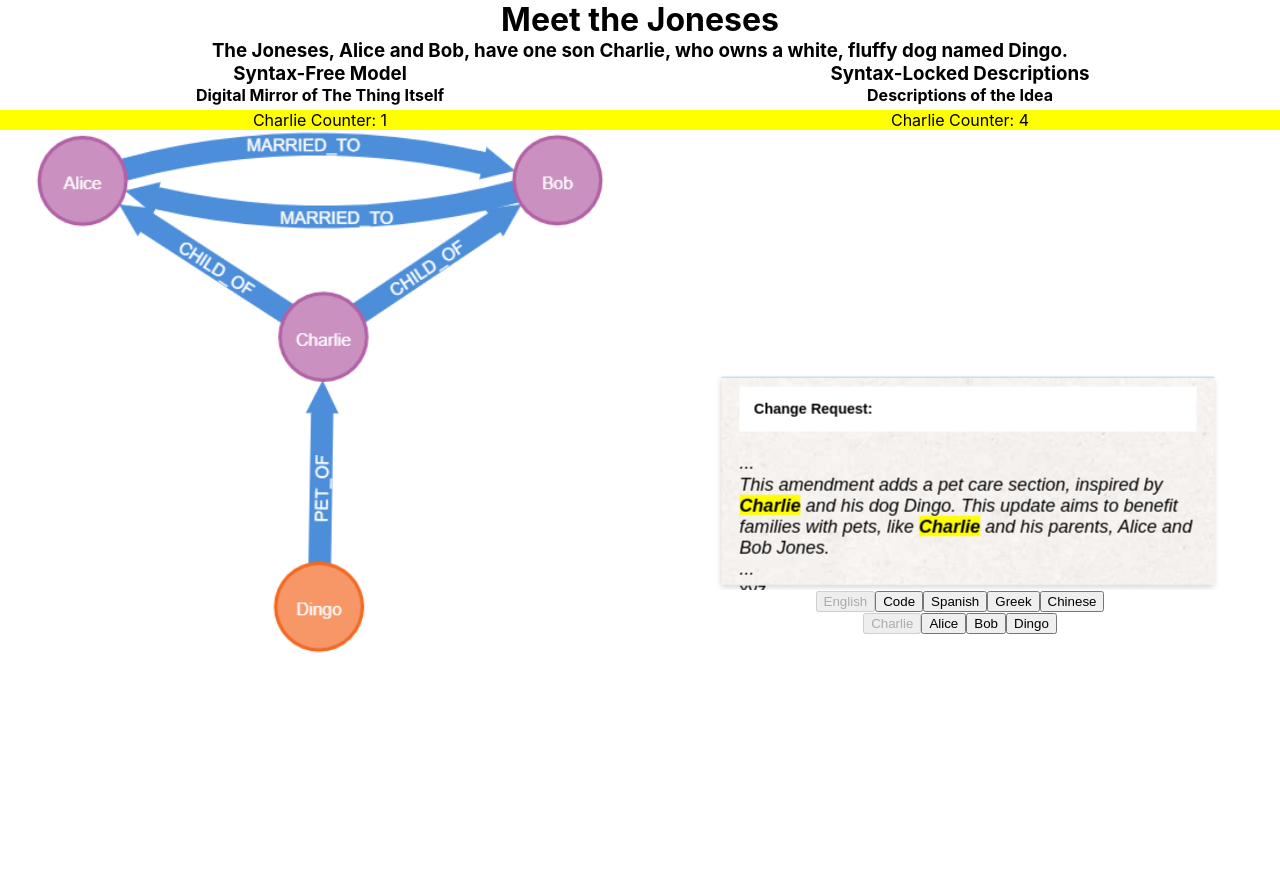
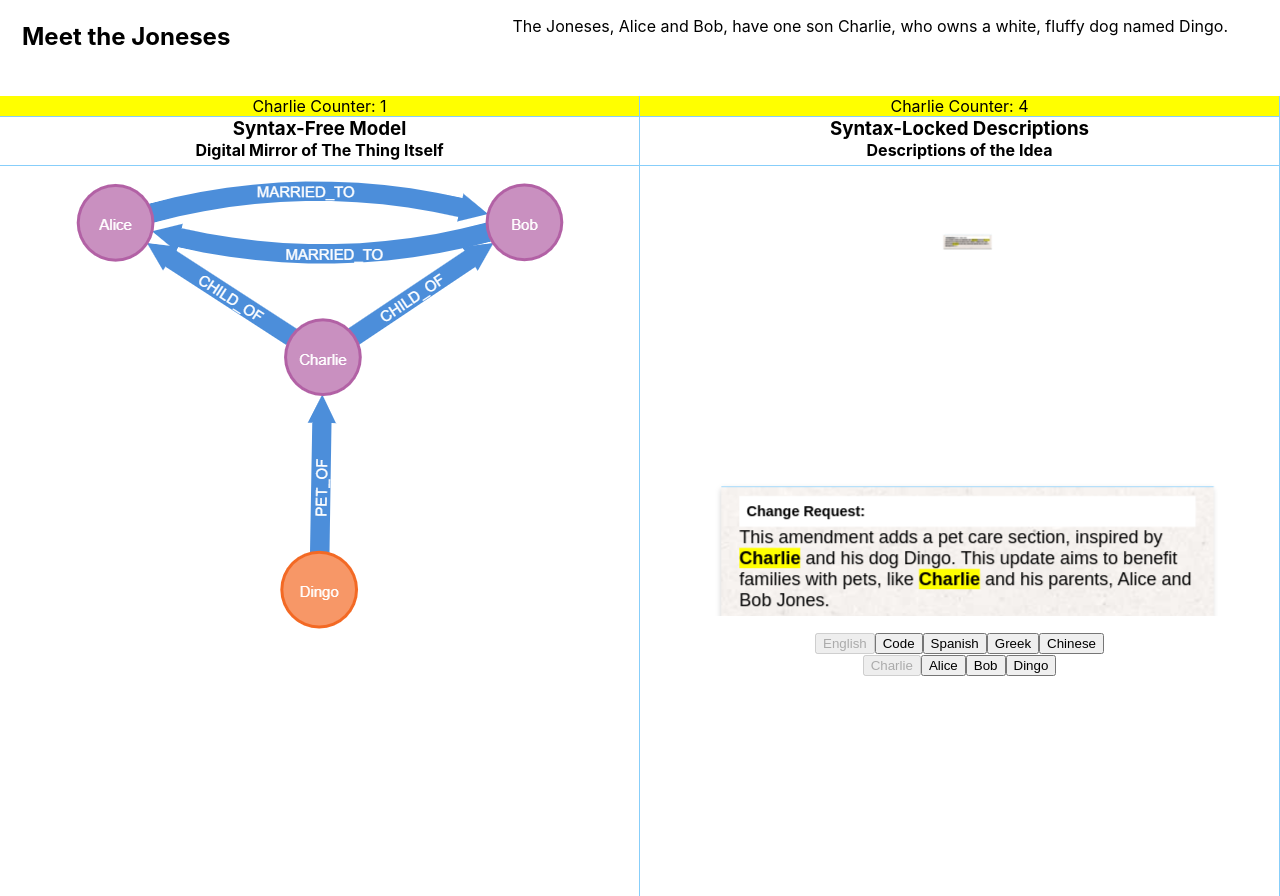
Before and after one commit to eejai42/syntax-free-vs-locked, a React (Create React App) app in the folder the-joneses/MartiniGlassScrollingSyntax/martini-scroller-app/: page / in a window 1280 px wide. Before the commit the page ends 862 px from the top, so only its background shows below. Built offline with nearby package versions, Linux system fonts and the light colour scheme.

Commit message:
Getting closer.

```diff
--- a/the-joneses/MartiniGlassScrollingSyntax/martini-scroller-app/public/data.json
+++ b/the-joneses/MartiniGlassScrollingSyntax/martini-scroller-app/public/data.json
@@ -106,6 +106,7 @@
           "English": {
             "text-align": "left",
             "english_text": "The Joneses, Alice and Bob, have one son Charlie, who owns a white, fluffy dog named Dingo.",
+            "max-height": "10em",
             "variations": [
               "Project Proposal: \nOur project focuses on the dynamic between Charlie and his pet Dingo, a white, fluffy dog. It will also include interactions with his parents, Alice and Bob Jones, to provide a complete family perspective.",
               "Statement of Work - SOW 1033: \nThe work involves enhancing the living space for Charlie and Dingo, his white and fluffy canine. Additionally, the needs of Charlie's parents, Alice and Bob Jones, will be addressed.",
@@ -119,9 +120,9 @@
           },
           "Code": {
             "font-family": "'Courier New', monospace",
-            "font-size": "15px",
+            "font-size": "1.2em",
             "text-align": "left",
-            "min-height": "15em",
+            "min-height": "10em",
             "variations": [
               "Unity Game Initialization: \npublic class GameInitialization : MonoBehaviour { \n  void Start() { \n    ... \n    Debug.Log(\"Family initialized: Alice, Bob, Charlie, and Dingo\"); \n    ... \n  } \n}",
               "Unity Family Interaction: \npublic class FamilyInteraction : MonoBehaviour { \n  void Interact(...) { \n    ... \n    Debug.Log(\"... interacted with Alice, Bob, Charlie, and Dingo\"); \n    ... \n  } \n}",
--- a/the-joneses/MartiniGlassScrollingSyntax/martini-scroller-app/src/App.css
+++ b/the-joneses/MartiniGlassScrollingSyntax/martini-scroller-app/src/App.css
@@ -46,6 +46,7 @@
 
 .LeftPane, .RightPane {
   flex: 1;
+  border-right: solid 1px lightskyblue;
 }
 
 /* Additional styles */
@@ -62,7 +63,7 @@
     opacity: 1;
   }
   100% {
-    transform: translateY(0%) scale(0.05); /* Finish above the container */
+    transform: translateY(-300%) scale(0.05); /* Finish above the container */
     opacity: 1;
   }
 }
@@ -72,6 +73,15 @@
   background-color: yellow;
   z-index: 999;
   opacity: 1;
+}
+
+.WhiteHeader {
+  position: relative;
+  background-color: white;
+  z-index: 999;
+  opacity: 1;
+  border-top: solid 1px lightskyblue;
+  border-bottom: solid 1px lightskyblue;
 }
 
 .FullHeightContainer {
@@ -103,8 +113,11 @@
   z-index: 999;
   position: absolute;
   white-space: 'pre-wrap';
-  min-height: 10em;
+  min-height: 5em;
+  max-height: 5em;
+  z-index: 1;
   box-shadow: 0 4px 8px 0 rgba(0, 0, 0, 0.2); /* Drop shadow for depth */
+  overflow: hidden; /* Hide text that overflows the container */
 }
 
 /* Each document inside the scroller */
@@ -118,7 +131,7 @@
 }
 
 .TextScroller.active {
-  animation: scrollUp 10s linear forwards;
+  animation: scrollUp 1s linear forwards;
 }
 
 
--- a/the-joneses/MartiniGlassScrollingSyntax/martini-scroller-app/src/AppHeader.js
+++ b/the-joneses/MartiniGlassScrollingSyntax/martini-scroller-app/src/AppHeader.js
@@ -6,14 +6,26 @@ const AppHeader = ({
     currentKeyword,
     story
 }) => {
-    const headerStyle = {
+
+    const nameStyle  = {
+        padding: "0.25em",
         marginTop: "0",
         marginBottom: "0",
+        float: 'left',
+        marginRight: '10em',
+        fontSize: '1.5em',
+        fontWeight: 'bold',
+
+
+    }
+    const statementStyle = {
+        marginTop: "0",
+        marginBottom: "0"
     }
   return (
-    <div>
-        <h1 style={headerStyle}>{story.name}</h1>
-        <h3 style={headerStyle}>{story.statement}</h3>
+    <div style={{padding: '1em', position: 'relative', minHeight: "4em"}}>
+        <div style={nameStyle}>{story.name}</div>
+        <div style={statementStyle}>{story.statement}</div>
     </div>
   );
 };
--- a/the-joneses/MartiniGlassScrollingSyntax/martini-scroller-app/src/GraphViewer.js
+++ b/the-joneses/MartiniGlassScrollingSyntax/martini-scroller-app/src/GraphViewer.js
@@ -11,8 +11,7 @@ const GraphViewer = ({ data, story, currentKeyword }) => {
 
   // Add more styles as needed
   const graphStyle = {
-    width: "90%",
-    maxHeight: "40%",
+    maxHeight: "60vh",
   };
 
   // Find the matching story
@@ -22,17 +21,19 @@ const GraphViewer = ({ data, story, currentKeyword }) => {
 
   return (
     <div style={containerStyle}>
-        <div style={{minHeight: "3em", maxHeight: "3em"}}>
-            <h3 style={{margin: 0}}>Syntax-Free Model</h3>
-            <h4 style={{margin: 0}}>Digital Mirror of The Thing Itself</h4>
-        </div>
               <div
         className="CharlieCounter"
       >
         {currentKeyword} Counter: 1
       </div>
+      <div style={{minHeight: "3em", maxHeight: "3em"}} className="WhiteHeader">
+            <h3 style={{margin: 0}}>Syntax-Free Model</h3>
+            <h4 style={{margin: 0}}>Digital Mirror of The Thing Itself</h4>
+        </div>
 
-      <img src={imagePath} alt="Knowledge Graph" style={graphStyle} />
+    <div style={{padding: '1em', fontSize: '0.8em'}}>
+        <img src={imagePath} alt="Knowledge Graph" style={graphStyle} />
+      </div>
     </div>
   );
 };
--- a/the-joneses/MartiniGlassScrollingSyntax/martini-scroller-app/src/LanguagePicker.js
+++ b/the-joneses/MartiniGlassScrollingSyntax/martini-scroller-app/src/LanguagePicker.js
@@ -15,7 +15,7 @@ const LanguagePicker = ({
     else return keyword.name}
   }
   return (
-    <div>
+    <div style={{padding: '1em'}}>
 
       {data.story.languages.map((language, index) => (
         <button
--- a/the-joneses/MartiniGlassScrollingSyntax/martini-scroller-app/src/TextScroller.js
+++ b/the-joneses/MartiniGlassScrollingSyntax/martini-scroller-app/src/TextScroller.js
@@ -112,13 +112,13 @@ const TextScroller = ({ data, languageName, currentKeyword, story }) => {
 
   const addPrefix = (randomMethod, text) => {
     return (
-      <div stlye={{ backgroundColor: "red", minWidth: "500px" }}>
+      <div  style={{minWidth: "95%"}}>
         <div
           style={{
             backgroundColor: "white",
             opacity: 1,
             fontWeight: "bold",
-            padding: "1em",
+            padding: "0.5em",
             minWidth: "90%",
             fontSize: "0.8em",
             position: 'relative',
@@ -127,15 +127,8 @@ const TextScroller = ({ data, languageName, currentKeyword, story }) => {
           {" "}
           {randomMethod}:
         </div>
-        <br />
-        <em>
-          ...
-          <br />
-          {text}
-          <br />
-          ...
-        </em>
-        <div style={{clear: 'both'}}>xyz</div>
+        <div style={{whiteSpace: 'pre-wrap'}}>{text}</div>
+        <div style={{clear: 'both'}}>{' '}</div>
       </div>
     );
   };
@@ -165,23 +158,23 @@ const TextScroller = ({ data, languageName, currentKeyword, story }) => {
       lastIndex += part.length + keywordText.length;
     });
 
-    return <span>{highlightedText}</span>;
+    return <div>{highlightedText}</div>;
   };
 
   return (
     <div style={{ position: "relative" }}>
-      <div style={{ minHeight: "3em", maxHeight: "3em" }}>
+
+      <div className="FullHeightContainer" style={{ minHeight: "65vh" }}>
+        <div className="CharlieCounter">
+          {currentKeyword} Counter: {keywordCounts[currentKeyword] || 0}
+        </div>
+      <div style={{ minHeight: "3em", maxHeight: "3em" }} className="WhiteHeader">
         <h3 style={{ margin: 0 }}>Syntax-Locked Descriptions</h3>
         <h4 style={{ margin: 0 }}>Descriptions of the Idea</h4>
       </div>
-
-      <div className="FullHeightContainer" style={{ minHeight: "60vh" }}>
-        <div className="CharlieCounter">
-          {currentKeyword} Counter: {keywordCounts[currentKeyword] || 0}
-        </div>
         {variationsWithPrefix.map((variation, index) => (
-          <div style={{width: '100%'}}>
-            <p
+          <div style={{width: '100%', zIndex: 100+index}}>
+            <div
               key={index}
               className={`TextScroller ${
                 activeVariationIndices.includes(index) ? "active" : ""
@@ -191,15 +184,15 @@ const TextScroller = ({ data, languageName, currentKeyword, story }) => {
                 fontSize: variation["font-size"] ?? "1.5em",
                 fontFamily: variation["font-family"] ?? "sans-serif",
                 textAlign: variation["text-align"] ?? "center",
-                minHeight: variation["min-height"] ?? "10em",
-                maxHeight: variation["max-height"] ?? "10em",
+                minHeight: variation["min-height"] ?? "5em",
+                maxHeight: variation["max-height"] ?? "15em",
               }}
             >
               {addPrefix(
                 variation.method,
-                highlightKeyword(variation.text, currentKeyword)
+                highlightKeyword(`${variation.text}`.trim(), currentKeyword)
               )}
-            </p>
+            </div>
           </div>
         ))}
       </div>
```
